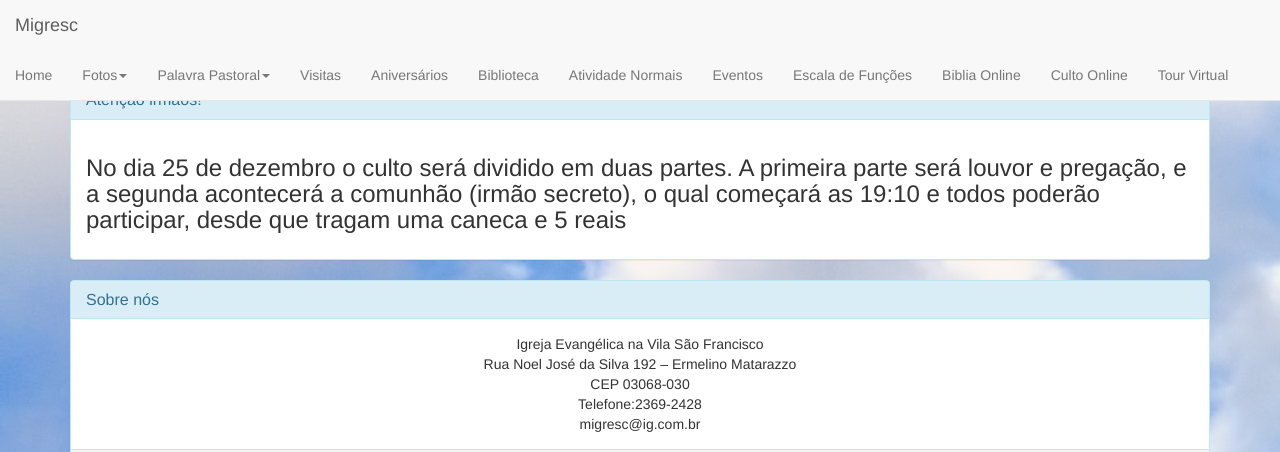
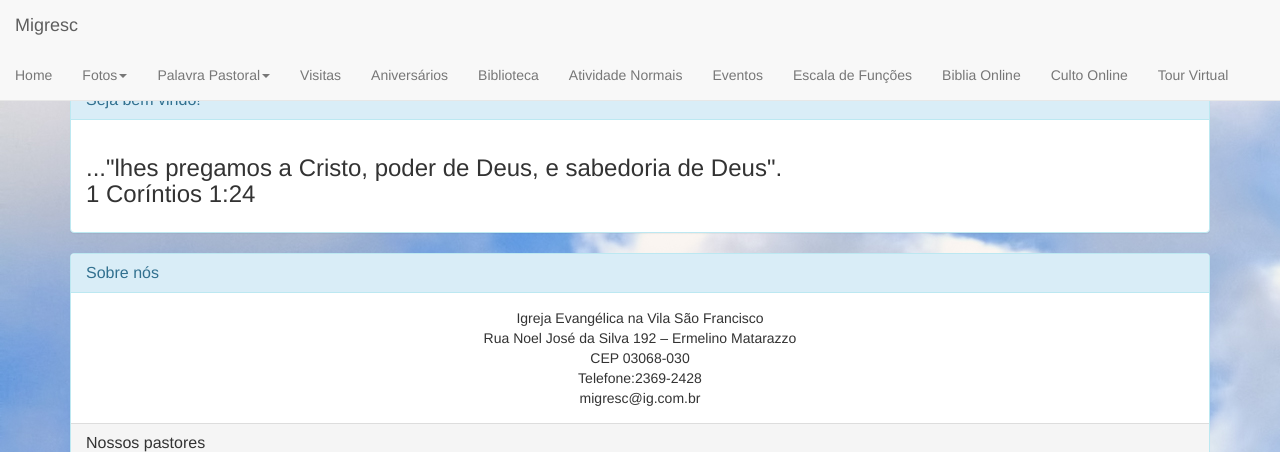
Before and after one commit to Migresc/migresc_site, a PHP site: page / in a window 1280 px wide. Shown: the top 452 px of the page. Run offline with PHP 8.4, Linux system fonts and the light colour scheme; some libraries are stand-ins or nearby versions; grey boxes are pictures that could not be loaded.

Commit message:
Atualização

```diff
--- a/aniversariantesCasamento.json
+++ b/aniversariantesCasamento.json
@@ -57,10 +57,6 @@
 		"data" : "2012-09-02"
 	},
 	{
-		"casal" : "Luciano Pereira da Silva - Claudete Márques Pereira da Silva",
-		"data" : "2004-11-13"
-	},
-	{
 		"casal" : "José Francisco Galindo - Angelina Segatto Galindo",
 		"data" : "1987-06-27"
 	},
--- a/eventos.php
+++ b/eventos.php
@@ -6,10 +6,7 @@
 	<div class="panel-body">
 		<div class="list-group">
 			<br>
-				<h4 class="list-group-item-heading">Culto de 31 de Dezembro</h4>
-				<p class="list-group-item-text">Batismos</p>
-				<p class="list-group-item-text">Assembléia</p>
-				<p class="list-group-item-text">Minuto Espiritual - Cada família deverá fazer uma apresentação (louvor, leitura da palavra, testemunho ou alguma palavra)</p>
+				<h4 class="list-group-item-heading">Não haverá eventos, nem cultos ao sábados, no mês de Janeiro!</h4>
 			<br/>
 		</div>
 	</div>
--- a/index.php
+++ b/index.php
@@ -1,13 +1,12 @@
 <?php include 'header.html';?>
 <div class="panel panel-info">
     <div class="panel-heading">
-        <h3 class="panel-title">Atenção irmãos!</h3>
+        <h3 class="panel-title">Seja bem vindo!</h3>
     </div>
     <div class="panel-body">
         <h3 >
-            No dia 25 de dezembro o culto será dividido em duas partes.
-            A primeira parte será louvor e pregação, e a segunda acontecerá a comunhão (irmão secreto),
-            o qual começará as 19:10 e todos poderão participar, desde que tragam uma caneca e 5 reais</p>
+          ..."lhes pregamos a Cristo, poder de Deus, e sabedoria de Deus".<br>
+             1 Coríntios 1:24</p>
         </h3>
     </div>
 </div>
```
Also changed, not shown: aniversariantes.json (+0 -12 lines).
